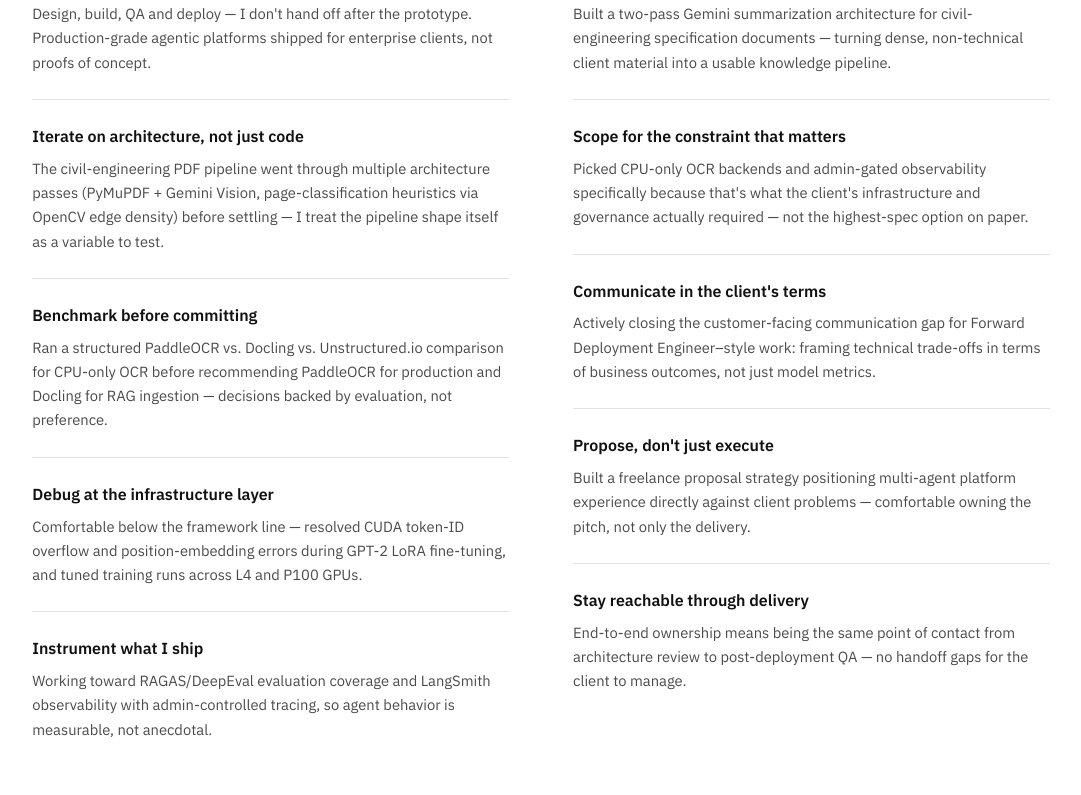
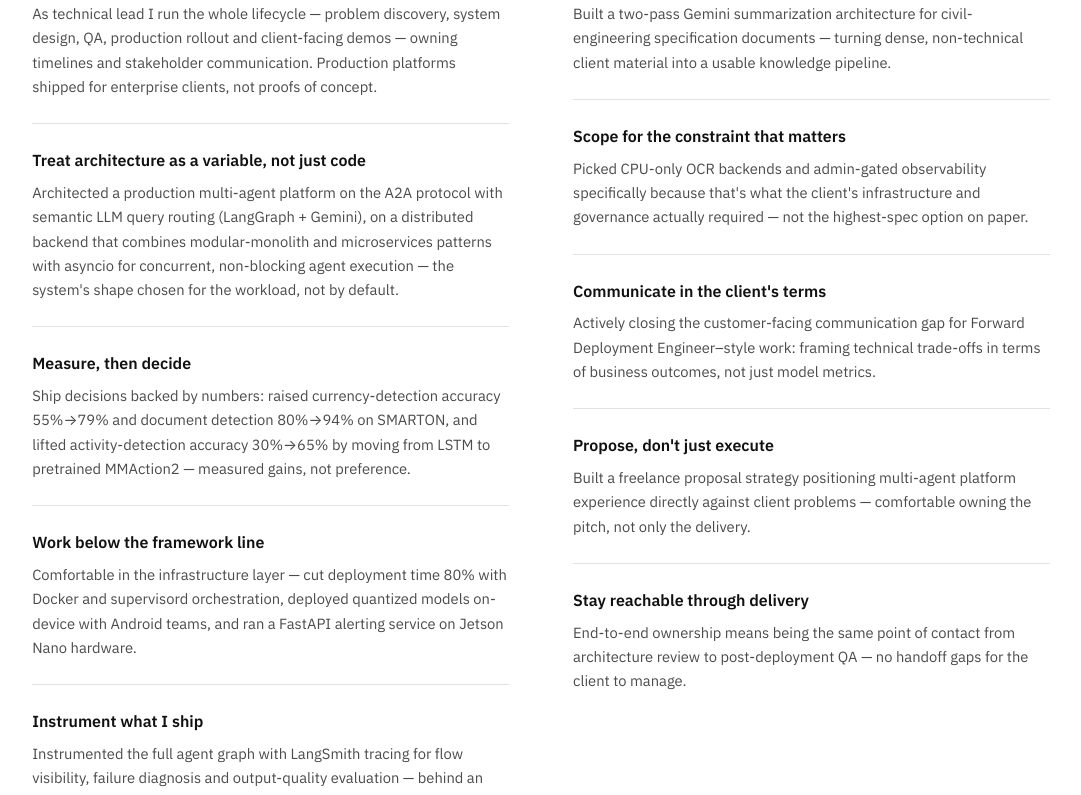
Before and after one commit to YogeshModi-04/portfolio, a React (Vite) app: page / in a window 1280 px wide. Shown: the part 1760-2555 px from the top of the page, without its empty margins (99-1180 px from the left). Built offline with nearby package versions, Linux system fonts and the light colour scheme.

Commit message:
feat: enhance practices section with detailed lifecycle ownership and architectural insights

```diff
--- a/src/data/content.js
+++ b/src/data/content.js
@@ -42,27 +42,27 @@ export const practices = {
       {
         heading: "Own it end-to-end",
         detail:
-          "Design, build, QA and deploy — I don't hand off after the prototype. Production-grade agentic platforms shipped for enterprise clients, not proofs of concept.",
+          "As technical lead I run the whole lifecycle — problem discovery, system design, QA, production rollout and client-facing demos — owning timelines and stakeholder communication. Production platforms shipped for enterprise clients, not proofs of concept.",
       },
       {
-        heading: "Iterate on architecture, not just code",
+        heading: "Treat architecture as a variable, not just code",
         detail:
-          "The civil-engineering PDF pipeline went through multiple architecture passes (PyMuPDF + Gemini Vision, page-classification heuristics via OpenCV edge density) before settling — I treat the pipeline shape itself as a variable to test.",
+          "Architected a production multi-agent platform on the A2A protocol with semantic LLM query routing (LangGraph + Gemini), on a distributed backend that combines modular-monolith and microservices patterns with asyncio for concurrent, non-blocking agent execution — the system's shape chosen for the workload, not by default.",
       },
       {
-        heading: "Benchmark before committing",
+        heading: "Measure, then decide",
         detail:
-          "Ran a structured PaddleOCR vs. Docling vs. Unstructured.io comparison for CPU-only OCR before recommending PaddleOCR for production and Docling for RAG ingestion — decisions backed by evaluation, not preference.",
+          "Ship decisions backed by numbers: raised currency-detection accuracy 55%→79% and document detection 80%→94% on SMARTON, and lifted activity-detection accuracy 30%→65% by moving from LSTM to pretrained MMAction2 — measured gains, not preference.",
       },
       {
-        heading: "Debug at the infrastructure layer",
+        heading: "Work below the framework line",
         detail:
-          "Comfortable below the framework line — resolved CUDA token-ID overflow and position-embedding errors during GPT-2 LoRA fine-tuning, and tuned training runs across L4 and P100 GPUs.",
+          "Comfortable in the infrastructure layer — cut deployment time 80% with Docker and supervisord orchestration, deployed quantized models on-device with Android teams, and ran a FastAPI alerting service on Jetson Nano hardware.",
       },
       {
         heading: "Instrument what I ship",
         detail:
-          "Working toward RAGAS/DeepEval evaluation coverage and LangSmith observability with admin-controlled tracing, so agent behavior is measurable, not anecdotal.",
+          "Instrumented the full agent graph with LangSmith tracing for flow visibility, failure diagnosis and output-quality evaluation — behind an admin-controlled on/off toggle that manages tracing cost and data sensitivity in production. Behavior measured, not assumed.",
       },
     ],
   },
@@ -276,14 +276,6 @@ export const projects = [
   },
   {
     id: "06",
-    title: "Implicit-Feedback Recommender",
-    tagline: "RecBole + DeepFM",
-    description:
-      "A recommendation system built on RecBole using implicit feedback signals and a DeepFM model — evaluated for ranking quality against real interaction data rather than synthetic benchmarks.",
-    stack: ["RecBole", "DeepFM", "Python"],
-  },
-  {
-    id: "07",
     title: "Natural-Language SQL Agent",
     tagline: "LangChain over PostgreSQL",
     description:
```
